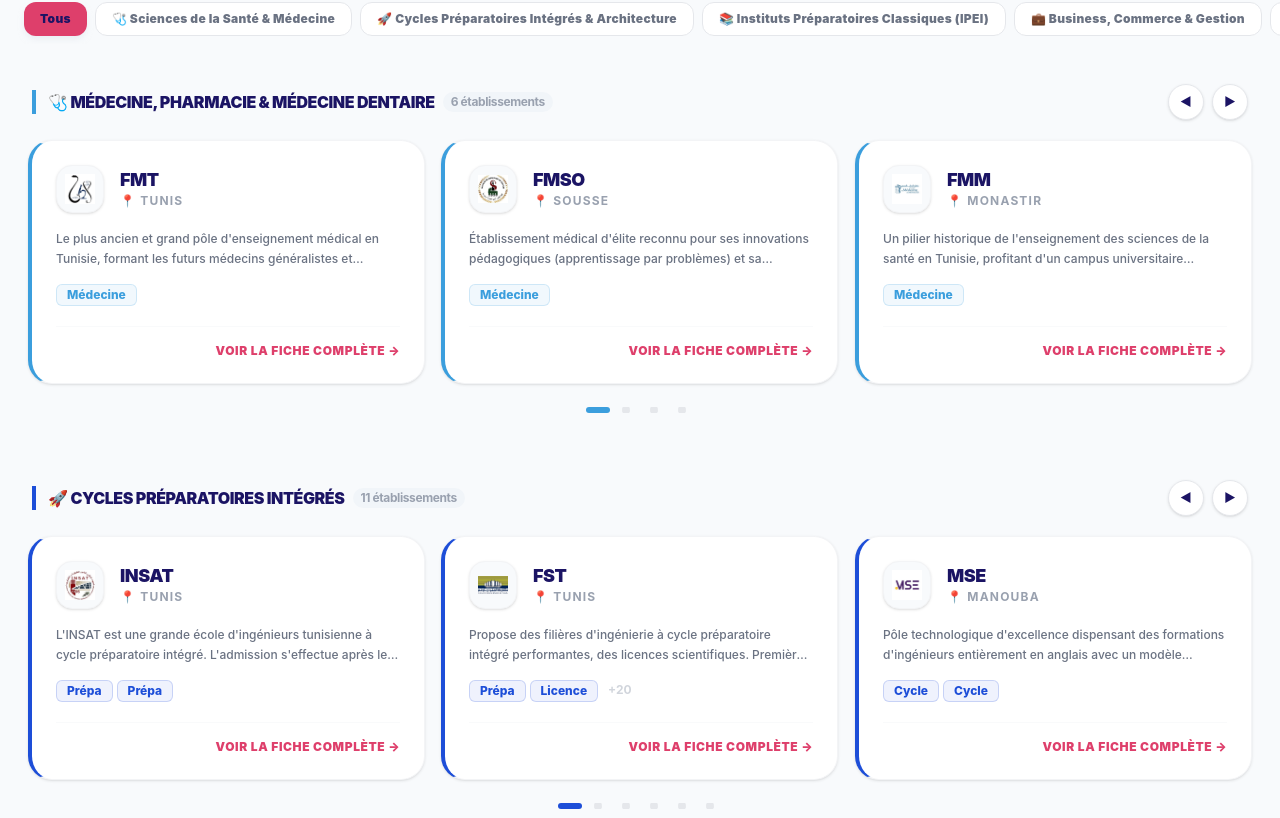
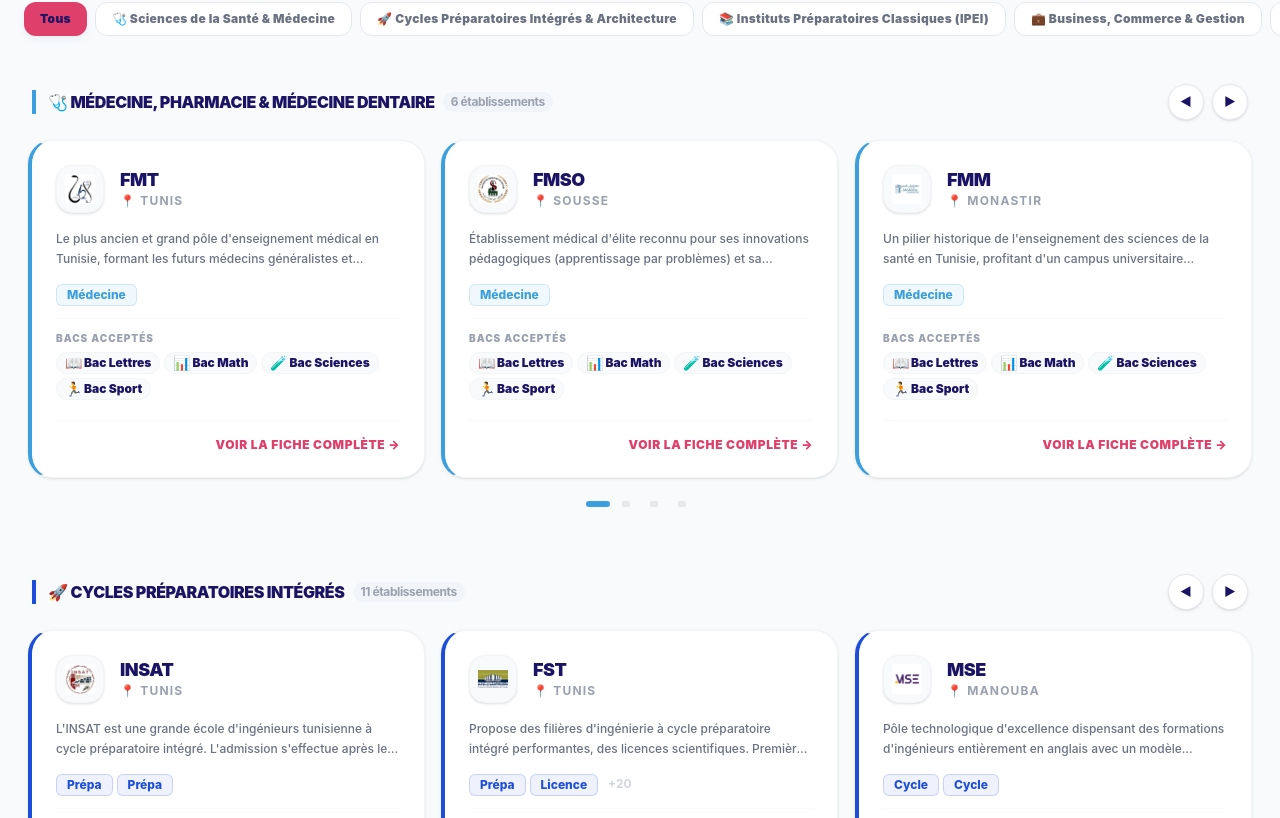
Before and after one commit to ahmedjerba/Orientini_WebSite, a React (Vite) app: page / in a window 1280 px wide. Shown: the part 1682-2500 px from the top of the page. Built offline with nearby package versions, Linux system fonts and the light colour scheme.

Commit message:
ajout derniere minute

```diff
--- a/src/components/facultes/LittleCard.jsx
+++ b/src/components/facultes/LittleCard.jsx
@@ -29,13 +29,13 @@
 
   // Liste des emojis et labels pour les scores
   const bacConfig = {
-    bac_math: { label: "Bac Math", emoji: "📐" },
+    bac_math: { label: "Bac Math", emoji: "📊" },
     bac_sc: { label: "Bac Sciences", emoji: "🧪" },
     bac_info: { label: "Bac Info", emoji: "💻" },
     bac_tech: { label: "Bac Tech", emoji: "⚙️" },
     bac_eco: { label: "Bac Éco", emoji: "📈" },
-    bac_lettres: { label: "Bac Lettres", emoji: "📝" },
-    bac_let: { label: "Bac Lettres", emoji: "📝" },
+    bac_lettres: { label: "Bac Lettres", emoji: "📖" },
+    bac_let: { label: "Bac Lettres", emoji: "📖" },
     bac_sport: { label: "Bac Sport", emoji: "🏃" }
   };
 
@@ -113,6 +113,48 @@
             </span>
           )}
         </div>
+
+        {/* Bacs acceptés — déduits des scores présents dans toutes les filières */}
+        {(() => {
+          // Collecte toutes les clés de scores non-nulles sur toutes les filières
+          const seen = new Set();
+          const bacs = [];
+          (fac.filieres_phares || []).forEach((f) => {
+            const scores = (typeof f === 'object' && f !== null) ? (f.scores || {}) : {};
+            Object.entries(scores).forEach(([key, val]) => {
+              if (val !== null && val !== undefined) {
+                // Canoniser bac_let → bac_lettres pour éviter les doublons
+                const canonical = key === 'bac_let' ? 'bac_lettres' : key;
+                if (!seen.has(canonical) && bacConfig[canonical]) {
+                  seen.add(canonical);
+                  bacs.push(canonical);
+                }
+              }
+            });
+          });
+          if (bacs.length === 0) return null;
+          return (
+            <div className="mt-3 pt-3 border-t border-gray-50/80">
+              <p className="text-[10px] font-black text-gray-400 uppercase tracking-widest mb-1.5">
+                Bacs acceptés
+              </p>
+              <div className="flex flex-wrap gap-1">
+                {bacs.map((key) => {
+                  const cfg = bacConfig[key];
+                  return (
+                    <span
+                      key={key}
+                      className="inline-flex items-center gap-0.5 text-xs font-black bg-slate-50 border border-gray-100 text-bleu px-2 py-0.5 rounded-full"
+                    >
+                      <span className="text-sm leading-none">{cfg.emoji}</span>
+                      {cfg.label}
+                    </span>
+                  );
+                })}
+              </div>
+            </div>
+          );
+        })()}
       </div>
 
       {/* PIED DE LA CARTE */}
--- a/src/components/hero/CountDown.jsx
+++ b/src/components/hero/CountDown.jsx
@@ -6,7 +6,7 @@
 
   // ─── Date de l'événement ─────────────────────────────────────────────────
   const EVENT_DATE = new Date("2026-07-19T09:00:00");
-  const TOTAL_DURATION = EVENT_DATE - new Date("2026-01-01T00:00:00"); // référence début d'année
+  const TOTAL_DURATION = EVENT_DATE - new Date("2026-06-21T17:00:00"); // référence début d'année
 
   const calculateTimeLeft = () => {
     const difference = +EVENT_DATE - +new Date();
@@ -33,10 +33,10 @@
   const progressPct = Math.min(100, (elapsed / TOTAL_DURATION) * 100);
 
   const timeBlocks = [
-    { label: 'Jours',   value: timeLeft.jours    },
-    { label: 'Heures',  value: timeLeft.heures   },
-    { label: 'Min',     value: timeLeft.minutes  },
-    { label: 'Sec',     value: timeLeft.secondes },
+    { label: 'Jours', value: timeLeft.jours },
+    { label: 'Heures', value: timeLeft.heures },
+    { label: 'Min', value: timeLeft.minutes },
+    { label: 'Sec', value: timeLeft.secondes },
   ];
 
   // Position verticale de la fusée : monte de 85% → 5% à mesure qu'on approche
@@ -121,9 +121,8 @@
               {timeBlocks.map((item, idx) => (
                 <div key={idx} className="relative flex flex-col items-center">
                   {/* Fond bloc avec bordure jaune si c'est le dernier bloc (secondes) */}
-                  <div className={`w-full bg-white/10 backdrop-blur-sm rounded-xl py-2 border ${
-                    idx === 3 ? 'border-jaune/40' : 'border-white/5'
-                  } flex flex-col items-center`}>
+                  <div className={`w-full bg-white/10 backdrop-blur-sm rounded-xl py-2 border ${idx === 3 ? 'border-jaune/40' : 'border-white/5'
+                    } flex flex-col items-center`}>
                     {/* Chiffre animé */}
                     <div className="relative overflow-hidden h-9 w-full flex items-center justify-center">
                       <AnimatePresence mode="popLayout">
```
